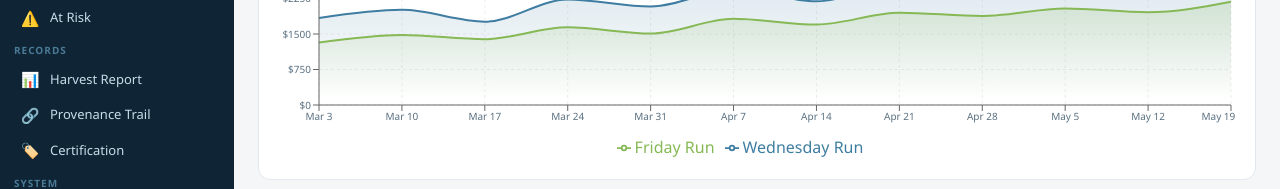
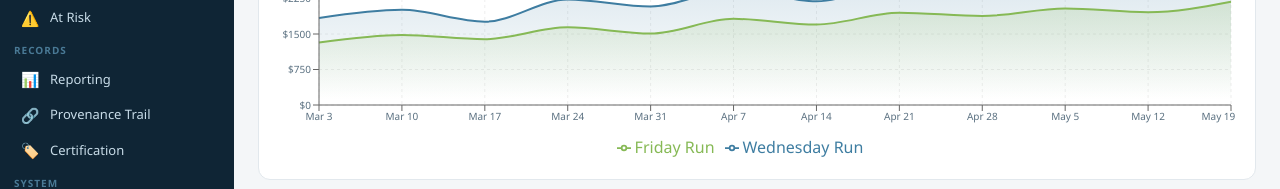
Before and after one commit to chrisharesign-cmyk/skyharvest, a React (Vite) app: page / in a window 1280 px wide. Shown: the part 576-765 px from the top of the page. Built offline with nearby package versions, Linux system fonts and the light colour scheme.

Commit message:
feat: Reporting view with Harvest Report + Customer Insights + Product Insights tabs

```diff
--- a/src/App.jsx
+++ b/src/App.jsx
@@ -1,6 +1,7 @@
 import { useState, useEffect, useCallback, useMemo, useRef } from "react";
 import { getTrayStore, subscribeTrayStore, addTray, addTrayNote, addTrayHealth } from "./lib/trayStore.js";
 import TrayDetailCard from "./TrayDetailCard.jsx";
+import Reporting from "./Reporting.jsx";
 
 // ── Shared mobile detection ───────────────────────────────────────────────────
 // Module-level so any view can import useMobile() without prop drilling
@@ -73,7 +74,7 @@ const NAV = [
     { id:"atrisk",     label:"At Risk",          icon:"⚠️", color:"#c0432b" },
   ]},
   { section: "RECORDS", items: [
-    { id:"harvests",     label:"Harvest Report",   icon:"📊", color:"#3e7da1" },
+    { id:"harvests",     label:"Reporting",         icon:"📊", color:"#3e7da1" },
     { id:"provenance",   label:"Provenance Trail",  icon:"🔗", color:"#5a8a2e" },
     { id:"cert",         label:"Certification",     icon:"🏷️", color:"#5a8a2e" },
   ]},
@@ -1390,7 +1391,7 @@ const VIEWS = {
   growroom:    <GrowRoomView/>,
   deliveries:  <DeliveriesView/>,
   cert:        <CertView/>,
-  harvests:    <HarvestReportView/>,
+  harvests:    <Reporting/>,
   roadmap:     <RoadmapView/>,
   trayhealth:  <TrayHealthView/>,
   harvestruns: <HarvestManagerEmbed/>,
```
